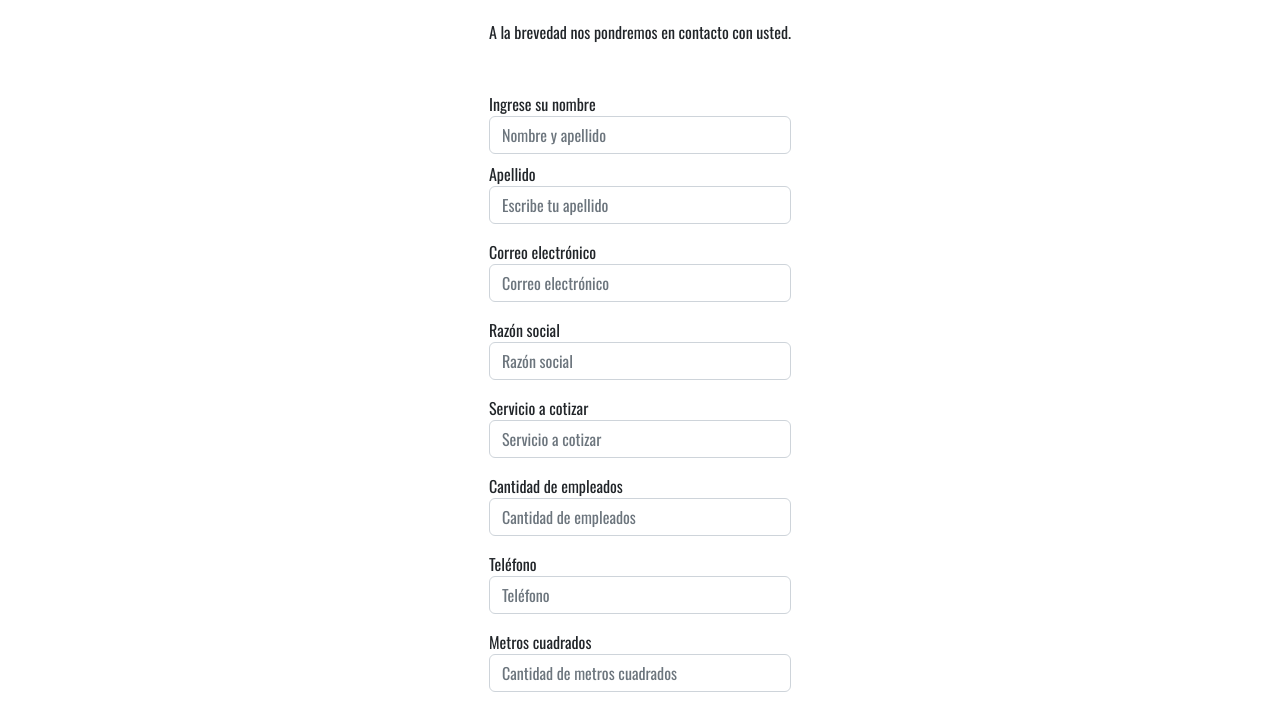
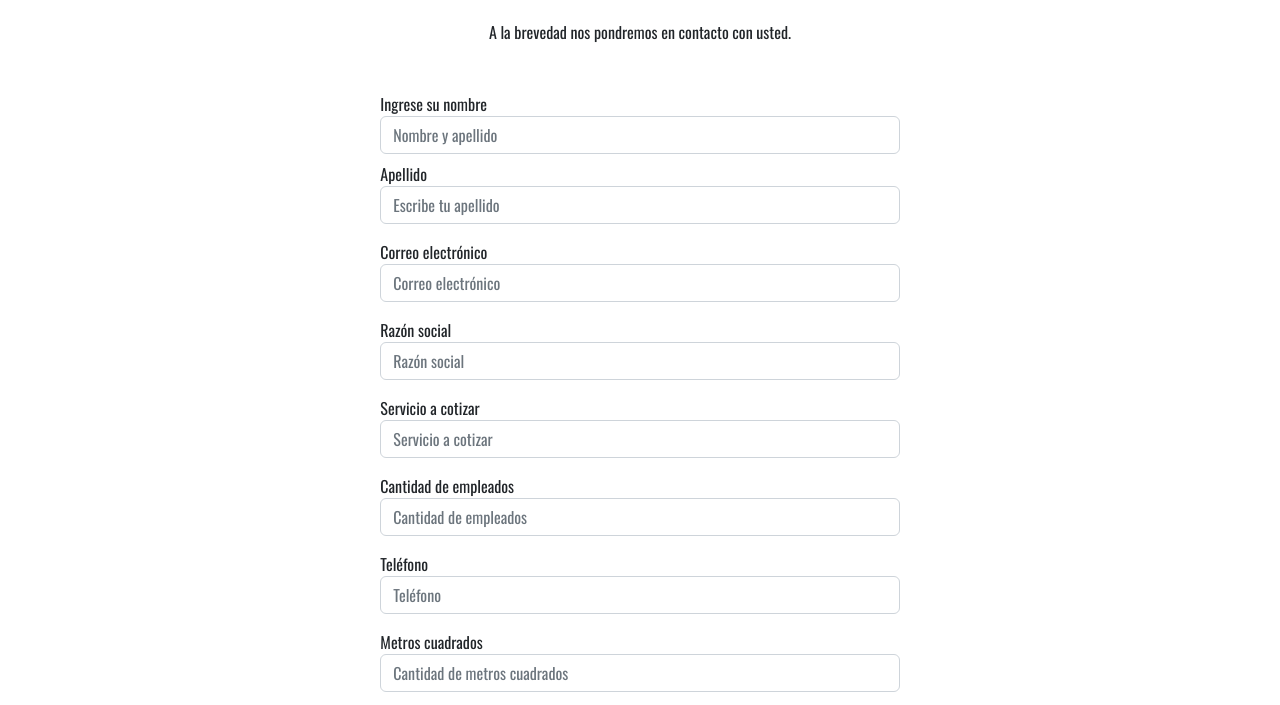
Before and after one commit to LippigGian/Gisenic, a plain HTML site: page presupuesto.html in a window 1280 px wide. Shown: the part 219-924 px from the top of the page. Drawn offline with nearby package versions, Linux system fonts and the light colour scheme.

Commit message:
cambie un par de breakpoints

```diff
--- a/presupuesto.html
+++ b/presupuesto.html
@@ -64,7 +64,7 @@
       </p>
       <form>
         <div class="row justify-content-center mt-5">
-          <div class="col-9 col-md-3">
+          <div class="col-9 col-md-5">
             <label for="inputNombre">Ingrese su nombre</label>
             <input
               type="text"
@@ -75,7 +75,7 @@
           </div>
         </div>
         <div class="row justify-content-center mt-2">
-          <div class="col-9 col-md-3">
+          <div class="col-9 col-md-5">
             <label for="inputApellido">Apellido</label>
             <input
               type="text"
@@ -87,7 +87,7 @@
         </div>
 
         <div class="row justify-content-center mt-3">
-          <div class="col-9 col-md-3">
+          <div class="col-9 col-md-5">
             <label for="inputEmail4">Correo electrónico</label>
             <input
               type="email"
@@ -98,7 +98,7 @@
           </div>
         </div>
         <div class="row justify-content-center mt-3">
-          <div class="col-9 col-md-3">
+          <div class="col-9 col-md-5">
             <label for="inputRs">Razón social</label>
             <input
               type="text"
@@ -109,7 +109,7 @@
           </div>
         </div>
         <div class="row justify-content-center mt-3">
-          <div class="col-9 col-md-3">
+          <div class="col-9 col-md-5">
             <label for="inputServicio">Servicio a cotizar</label>
             <input
               type="text"
@@ -120,7 +120,7 @@
           </div>
         </div>
         <div class="row justify-content-center mt-3">
-          <div class="col-9 col-md-3">
+          <div class="col-9 col-md-5">
             <label for="inputEmpleados">Cantidad de empleados</label>
             <input
               type="text"
@@ -131,7 +131,7 @@
           </div>
         </div>
         <div class="row justify-content-center mt-3">
-          <div class="col-9 col-md-3">
+          <div class="col-9 col-md-5">
             <label for="inputPhone">Teléfono</label>
             <input
               type="phone"
@@ -142,7 +142,7 @@
           </div>
         </div>
         <div class="row justify-content-center mt-3">
-          <div class="col-9 col-md-3">
+          <div class="col-9 col-md-5">
             <label for="inputMetros">Metros cuadrados</label>
             <input
               type="phone"
@@ -154,7 +154,7 @@
         </div>
 
         <div class="row justify-content-center m-3">
-          <div class="form-floating col-8">
+          <div class="form-floating col-6">
             <textarea
               class="form-control"
               placeholder="Dejé aquí su mensaje"
```
